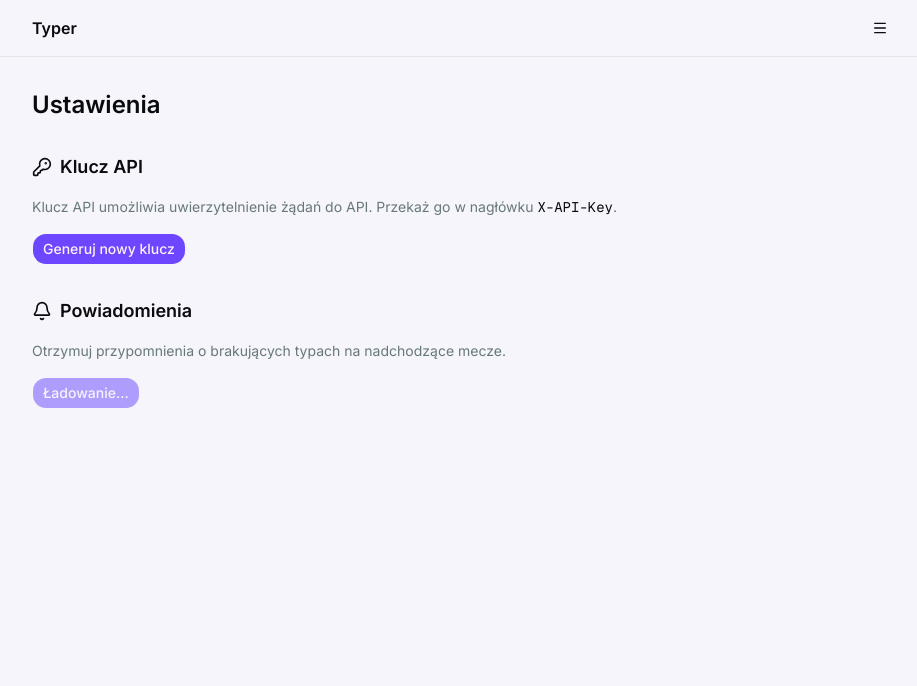
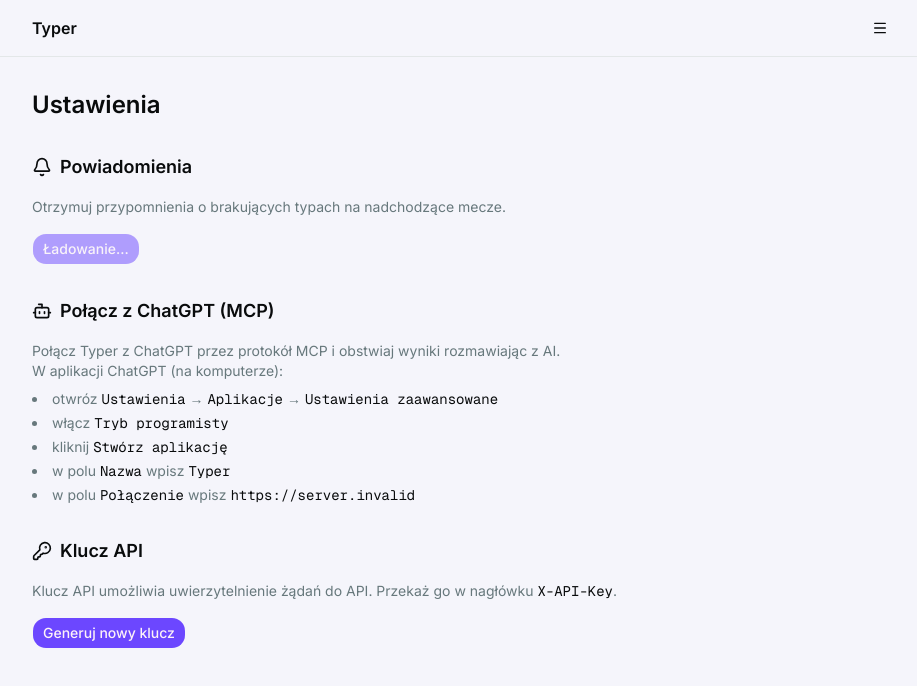
Before and after one commit to altrazmedia/typer-2, a Next.js app: page /settings in a window 1280 px wide. Shown: the top 686 px of the page, without its empty margins (176-1093 px from the left). Built offline with nearby package versions, Linux system fonts and the light colour scheme; no server answers; sample sign-in values are in the browser's storage.

Commit message:
Add MCP info in Settings page (#46)

```diff
--- /dev/null
+++ b/features/auth/components/mcp-section.tsx
@@ -0,0 +1,61 @@
+import { BotIcon } from "lucide-react";
+
+const MCP_URL = process.env.NEXT_PUBLIC_MCP_URL ?? "";
+
+const monoClassName = "font-mono text-foreground";
+
+export const McpSection: React.FC = () => {
+    return (
+        <section className="space-y-4">
+            <div className="flex items-center gap-2">
+                <BotIcon className="size-5" />
+                <h2 className="font-heading text-lg font-semibold">
+                    Połącz z ChatGPT (MCP)
+                </h2>
+            </div>
+
+            <div className="space-y-2 text-sm text-muted-foreground">
+                <p>
+                    Połącz Typer z ChatGPT przez protokół MCP i obstwiaj wyniki
+                    rozmawiając z AI.
+                    <br />W aplikacji ChatGPT (na komputerze):
+                    <ul className="mt-2 list-inside list-disc">
+                        <li className="mb-1">
+                            otwróz{" "}
+                            <span className={monoClassName}>Ustawienia</span> →{" "}
+                            <span className={monoClassName}>Aplikacje</span> →{" "}
+                            <span className={monoClassName}>
+                                Ustawienia zaawansowane
+                            </span>
+                        </li>
+
+                        <li className="mb-1">
+                            włącz{" "}
+                            <span className={monoClassName}>
+                                Tryb programisty
+                            </span>
+                        </li>
+                        <li className="mb-1">
+                            kliknij{" "}
+                            <span className={monoClassName}>
+                                Stwórz aplikację
+                            </span>
+                        </li>
+                        <li className="mb-1">
+                            w polu <span className={monoClassName}>Nazwa</span>{" "}
+                            wpisz <span className={monoClassName}>Typer</span>
+                        </li>
+                        <li className="mb-1">
+                            w polu{" "}
+                            <span className={monoClassName}>Połączenie</span>{" "}
+                            wpisz{" "}
+                            <code className="font-mono text-foreground">
+                                {MCP_URL}
+                            </code>
+                        </li>
+                    </ul>
+                </p>
+            </div>
+        </section>
+    );
+};
--- a/features/auth/pages/settings-page.tsx
+++ b/features/auth/pages/settings-page.tsx
@@ -4,6 +4,7 @@ import { Suspense } from "react";
 import { auth } from "@/lib/auth";
 
 import { ApiKeySection } from "@/features/auth/components/api-key-section";
+import { McpSection } from "@/features/auth/components/mcp-section";
 import { InstallPwaButton } from "@/features/pwa/components/install-pwa-button";
 import { NotificationToggle } from "@/features/pwa/components/notification-toggle";
 
@@ -24,9 +25,10 @@ async function SettingsPageContent() {
     return (
         <div className="space-y-8">
             <h1 className="font-heading text-2xl font-semibold">Ustawienia</h1>
-            <ApiKeySection />
             <NotificationToggle />
             <InstallPwaButton />
+            <McpSection />
+            <ApiKeySection />
         </div>
     );
 }
```
Also changed, not shown: 1 other file (tests, documents, lock files or other folders).
